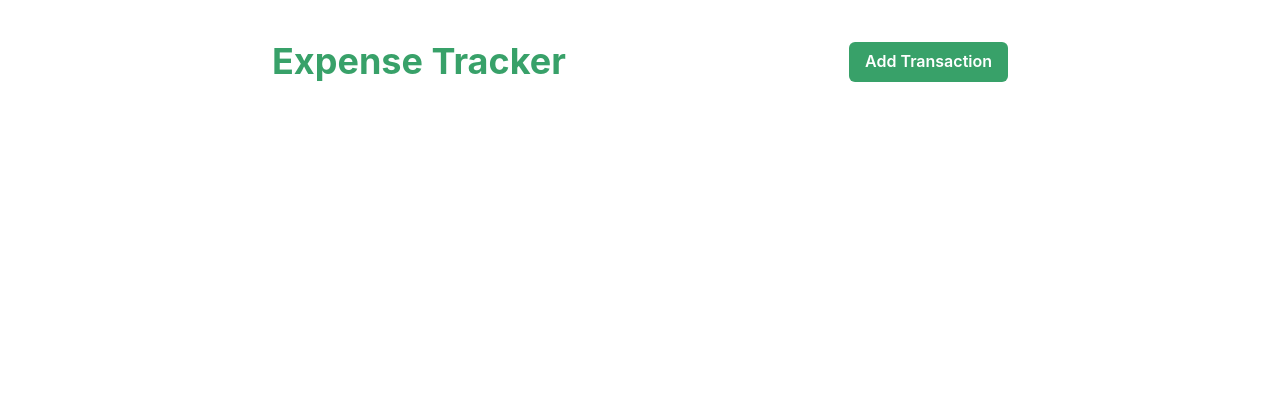
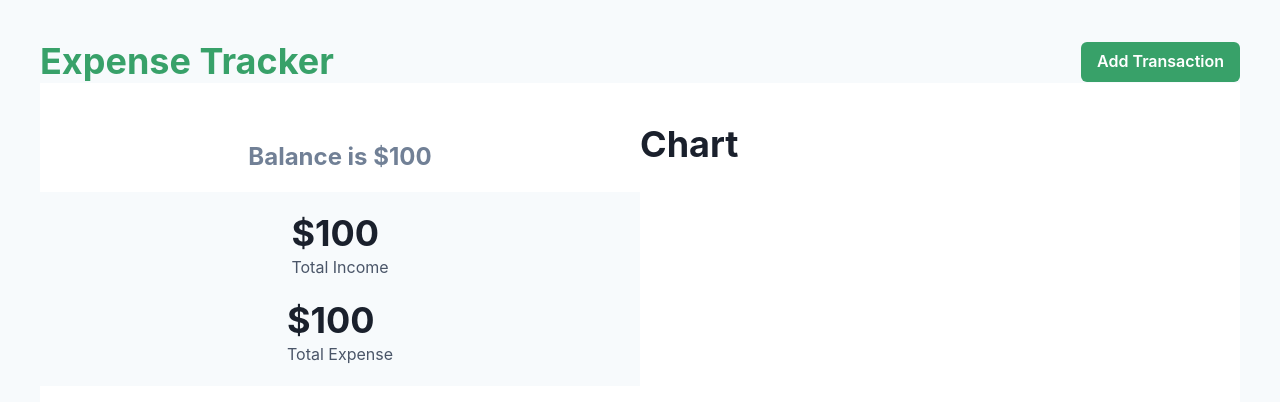
Before and after one commit to Abhijitkr/expense-tracker, a React (Vite) app: page / in a window 1280 px wide. Shown: the top 402 px of the page. Built offline with nearby package versions, Linux system fonts and the light colour scheme.

Commit message:
Adds Summary text layout

```diff
--- a/src/App.jsx
+++ b/src/App.jsx
@@ -1,10 +1,12 @@
 import { Container } from "@chakra-ui/react";
 import Main from "./components/Main";
+import Summary from "./components/Summary";
 
 function App() {
   return (
-    <Container maxW="3xl" h="100vh">
+    <Container bg="gray.50" maxW="Container.3xl" h="100vh" p="10">
       <Main />
+      <Summary />
     </Container>
   );
 }
--- a/src/components/Main.jsx
+++ b/src/components/Main.jsx
@@ -2,7 +2,7 @@ import { Button, Flex, Heading } from "@chakra-ui/react";
 
 export default function Main() {
   return (
-    <Flex alignItems="center" justifyContent="space-between" mt="10">
+    <Flex alignItems="center" justifyContent="space-between">
       <Heading color={"green.500"}>Expense Tracker</Heading>
       <Button colorScheme="green">Add Transaction</Button>
     </Flex>
--- a/src/components/Summary.jsx
+++ b/src/components/Summary.jsx
@@ -0,0 +1,32 @@
+import { Box, Flex, Heading, Text } from "@chakra-ui/react";
+
+export default function Summary() {
+  return (
+    <Flex bg="white" py="10">
+      <Box w="50%">
+        <Heading fontSize="1.5em" color="gray.500" textAlign="center" p="5">
+          Balance is $100
+        </Heading>
+        <Flex
+          bg="gray.50"
+          alignItems="center"
+          flexDirection="column"
+          gap="5"
+          padding="5"
+        >
+          <Box>
+            <Heading>$100</Heading>
+            <Text color="gray.600">Total Income</Text>
+          </Box>
+          <Box>
+            <Heading>$100</Heading>
+            <Text color="gray.600">Total Expense</Text>
+          </Box>
+        </Flex>
+      </Box>
+      <Box w="50%">
+        <Heading>Chart</Heading>
+      </Box>
+    </Flex>
+  );
+}
```
